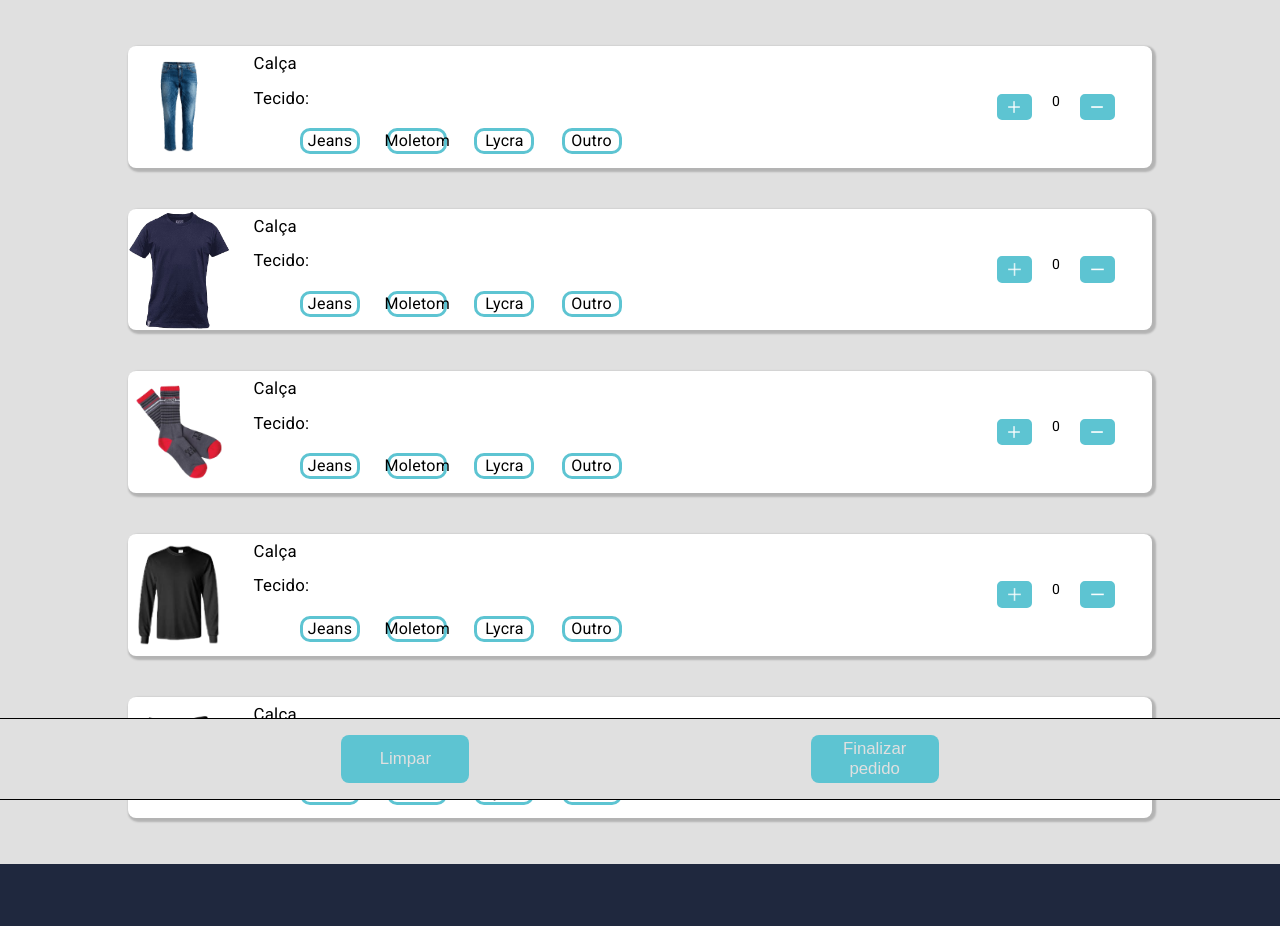
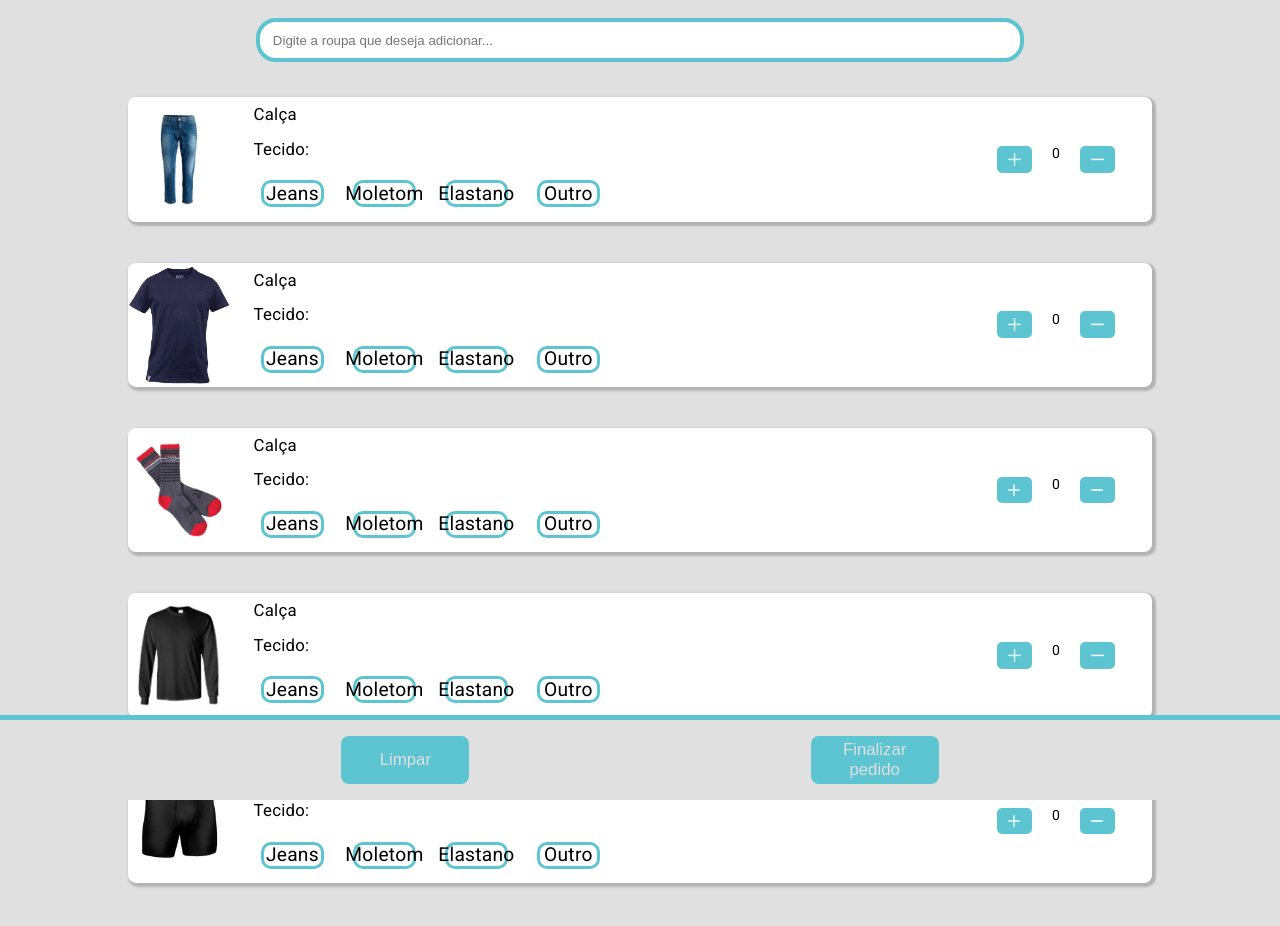
Before and after one commit to JanainaNogueira/Lavanderia-on-line, an Angular app: page /realizar-pedido in a window 1280 px wide. Shown: the top 926 px of the page. Before the commit the page ends 864 px from the top, so only its background shows below. Built offline with nearby package versions, Linux system fonts and the light colour scheme.

Commit message:
feat: Cria html e css do campo de pesquisa

```diff
--- a/src/app/realizar-pedido/realizar-pedido.component.css
+++ b/src/app/realizar-pedido/realizar-pedido.component.css
@@ -1,13 +1,31 @@
 .container{
   display: flex;
   flex-direction: column;
-  padding: 2% 0;
+  padding: 6% 0;
   justify-content: center;
   align-items: center;
   width: 100%;
   min-height: 100%;
   background-color: var(--branco);
 }
+.boxSearch{
+  display: flex;
+  align-items: center;
+  justify-content: center;
+  top: 0;
+  position: fixed;
+  width: 100%;
+  height: 10%;
+  z-index: 1;
+}
+.inputSearch{
+  width: 60%;
+  height: 55%;
+  border: 4px solid var(--azulClaro);
+  border-radius: 20px;
+  padding-left: 1%;
+}
+
 main{
   display: flex;
   flex-direction: column;
@@ -60,6 +78,17 @@ main{
   cursor: pointer;
   list-style:none;
 }
+.tissue input[type="radio"]{
+  opacity: 0;
+  position: absolute;
+  width: 1px;
+  height: 1px;
+  overflow: hidden;
+  clip: rect(0, 0, 0, 0);
+}
+.tissue input[type="radio"]:checked+p{
+  font-weight: bold;
+}
 .tissue:hover{
   background-color: var(--azulClaro);
   color: var(--branco);
@@ -101,7 +130,7 @@ main{
   position: fixed;
   bottom: 0;
   background-color: var(--branco);
-  border: 1px solid black;
+  border-top: 5px solid var(--azulClaro);
   height: 10%;
   justify-content: space-evenly;
   width: 100%;
--- a/src/app/realizar-pedido/realizar-pedido.component.html
+++ b/src/app/realizar-pedido/realizar-pedido.component.html
@@ -1,16 +1,31 @@
 <div class="container">
+  <div class="boxSearch">
+    <input class="inputSearch" type="search" placeholder="Digite a roupa que deseja adicionar..."/>
+  </div>
   <main>
     <mat-card class="card">
       <img mat-card-image src="../../assets/img/calca.png" class="cardImage">
       <mat-card-content mat-card-content class="description">
         <p>Calça</p>
         <p>Tecido: </p>
-        <ul class="listTissue">
-          <li class="tissue">Jeans</li>
-          <li class="tissue">Moletom</li>
-          <li class="tissue">Lycra</li>
-          <li class="tissue">Outro</li>
-        </ul>
+        <div class="listTissue">
+          <label class="tissue">
+            <input type="radio" value="Jeans"/>
+            <p>Jeans</p>
+          </label>
+          <label class="tissue">
+            <input type="radio" value="Jeans"/>
+            <p>Moletom</p>
+          </label>
+          <label class="tissue">
+            <input type="radio" value="Jeans"/>
+            <p>Elastano</p>
+          </label>
+          <label class="tissue">
+            <input type="radio" value="Jeans"/>
+            <p>Outro</p>
+          </label>
+        </div>
       </mat-card-content >
         <mat-card-actions class="sectionButton">
           <button onclick="" class="addItem">
@@ -25,12 +40,24 @@
       <mat-card-content mat-card-content class="description">
         <p>Calça</p>
         <p>Tecido: </p>
-        <ul class="listTissue">
-          <li class="tissue">Jeans</li>
-          <li class="tissue">Moletom</li>
-          <li class="tissue">Lycra</li>
-          <li class="tissue">Outro</li>
-        </ul>
+        <div class="listTissue">
+          <label class="tissue">
+            <input type="radio" value="Jeans"/>
+            <p>Jeans</p>
+          </label>
+          <label class="tissue">
+            <input type="radio" value="Jeans"/>
+            <p>Moletom</p>
+          </label>
+          <label class="tissue">
+            <input type="radio" value="Jeans"/>
+            <p>Elastano</p>
+          </label>
+          <label class="tissue">
+            <input type="radio" value="Jeans"/>
+            <p>Outro</p>
+          </label>
+        </div>
       </mat-card-content >
         <mat-card-actions class="sectionButton">
           <button onclick="" class="addItem">
@@ -45,12 +72,24 @@
       <mat-card-content mat-card-content class="description">
         <p>Calça</p>
         <p>Tecido: </p>
-        <ul class="listTissue">
-          <li class="tissue">Jeans</li>
-          <li class="tissue">Moletom</li>
-          <li class="tissue">Lycra</li>
-          <li class="tissue">Outro</li>
-        </ul>
+        <div class="listTissue">
+          <label class="tissue">
+            <input type="radio" value="Jeans"/>
+            <p>Jeans</p>
+          </label>
+          <label class="tissue">
+            <input type="radio" value="Jeans"/>
+            <p>Moletom</p>
+          </label>
+          <label class="tissue">
+            <input type="radio" value="Jeans"/>
+            <p>Elastano</p>
+          </label>
+          <label class="tissue">
+            <input type="radio" value="Jeans"/>
+            <p>Outro</p>
+          </label>
+        </div>
       </mat-card-content >
         <mat-card-actions class="sectionButton">
           <button onclick="" class="addItem">
@@ -65,12 +104,24 @@
       <mat-card-content mat-card-content class="description">
         <p>Calça</p>
         <p>Tecido: </p>
-        <ul class="listTissue">
-          <li class="tissue">Jeans</li>
-          <li class="tissue">Moletom</li>
-          <li class="tissue">Lycra</li>
-          <li class="tissue">Outro</li>
-        </ul>
+        <div class="listTissue">
+          <label class="tissue">
+            <input type="radio" value="Jeans"/>
+            <p>Jeans</p>
+          </label>
+          <label class="tissue">
+            <input type="radio" value="Jeans"/>
+            <p>Moletom</p>
+          </label>
+          <label class="tissue">
+            <input type="radio" value="Jeans"/>
+            <p>Elastano</p>
+          </label>
+          <label class="tissue">
+            <input type="radio" value="Jeans"/>
+            <p>Outro</p>
+          </label>
+        </div>
       </mat-card-content >
         <mat-card-actions class="sectionButton">
           <button onclick="" class="addItem">
@@ -85,12 +136,24 @@
       <mat-card-content mat-card-content class="description">
         <p>Calça</p>
         <p>Tecido: </p>
-        <ul class="listTissue">
-          <li class="tissue">Jeans</li>
-          <li class="tissue">Moletom</li>
-          <li class="tissue">Lycra</li>
-          <li class="tissue">Outro</li>
-        </ul>
+        <div class="listTissue">
+          <label class="tissue">
+            <input type="radio" value="Jeans"/>
+            <p>Jeans</p>
+          </label>
+          <label class="tissue">
+            <input type="radio" value="Jeans"/>
+            <p>Moletom</p>
+          </label>
+          <label class="tissue">
+            <input type="radio" value="Jeans"/>
+            <p>Elastano</p>
+          </label>
+          <label class="tissue">
+            <input type="radio" value="Jeans"/>
+            <p>Outro</p>
+          </label>
+        </div>
       </mat-card-content >
         <mat-card-actions class="sectionButton">
           <button onclick="" class="addItem">
```
